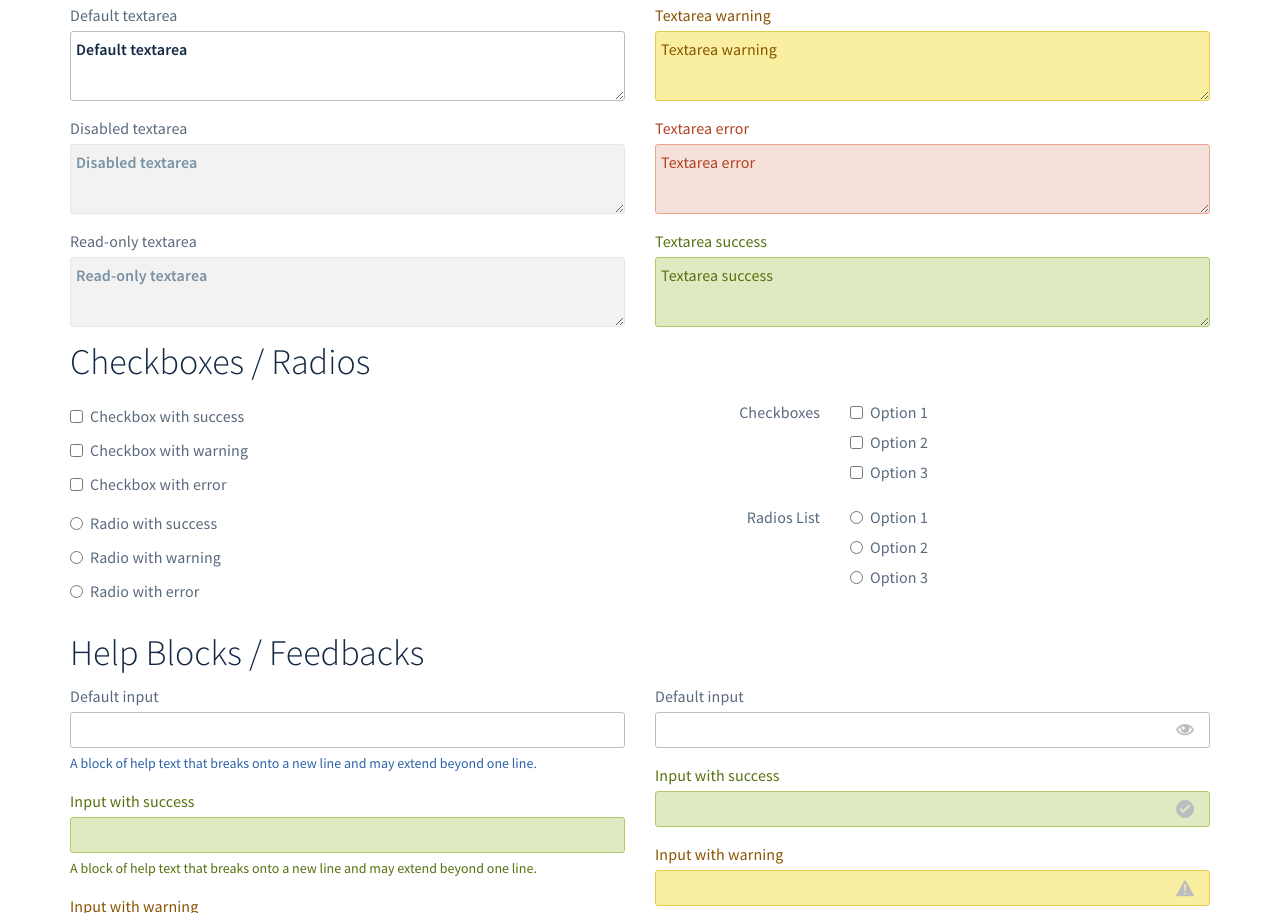
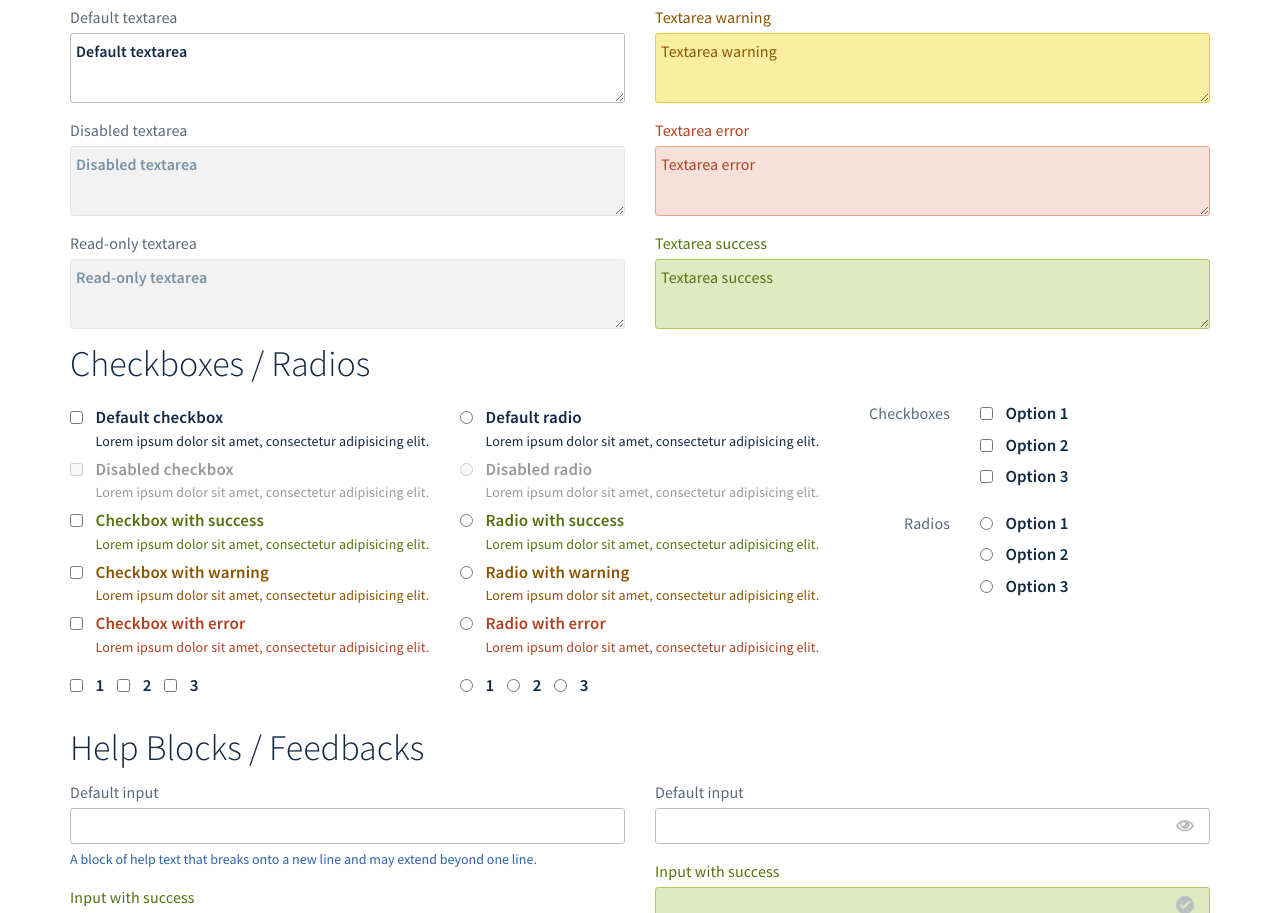
Before and after one commit to ovh/ovh-ui-kit-bs, a website: page index.html in a window 1280 px wide. Shown: the part 2778-3691 px from the top of the page. Drawn offline with Linux system fonts and the light colour scheme; files whose address does not match are found by name.

Commit message:
:sparkles: feat(bs): add form checkboxes and radios style

```diff
--- a/index.html
+++ b/index.html
@@ -520,62 +520,105 @@
 
             <h2>Checkboxes / Radios</h2>
             <div class="row" style="margin-bottom: 15px;">
-                <div class="col-lg-6">
+                <div class="col-lg-4">
 
                     <!-- Checkboxes -->
                     <div class="form-group">
-                        <div class="has-success">
                         <div class="checkbox">
                             <label>
+                                <input type="checkbox" id="checkboxDefault" value="option1"> Default checkbox
+                                <span class="checkbox-description">Lorem ipsum dolor sit amet, consectetur adipisicing elit.</span>
+                            </label>
+                        </div>
+                        <div class="checkbox disabled">
+                            <label>
+                                <input type="checkbox" id="checkboxDefault" value="option1" disabled> Disabled checkbox
+                                <span class="checkbox-description">Lorem ipsum dolor sit amet, consectetur adipisicing elit.</span>
+                            </label>
+                        </div>
+                        <div class="checkbox has-success">
+                            <label>
                                 <input type="checkbox" id="checkboxSuccess" value="option1"> Checkbox with success
-                                </label>
-                            </div>
-                        </div>
-                        <div class="has-warning">
-                            <div class="checkbox">
+                                <span class="checkbox-description">Lorem ipsum dolor sit amet, consectetur adipisicing elit.</span>
+                            </label>
+                        </div>
+                        <div class="checkbox has-warning">
                             <label>
                                 <input type="checkbox" id="checkboxWarning" value="option1"> Checkbox with warning
-                                </label>
-                            </div>
-                        </div>
-                        <div class="has-error">
-                            <div class="checkbox">
+                                <span class="checkbox-description">Lorem ipsum dolor sit amet, consectetur adipisicing elit.</span>
+                            </label>
+                        </div>
+                        <div class="checkbox has-error">
                             <label>
                                 <input type="checkbox" id="checkboxError" value="option1"> Checkbox with error
-                                </label>
-                            </div>
-                        </div>
+                                <span class="checkbox-description">Lorem ipsum dolor sit amet, consectetur adipisicing elit.</span>
+                            </label>
+                        </div>
+                    </div>
+                    <div class="form-group">
+                        <label class="checkbox-inline">
+                            <input type="checkbox" id="inlineCheckbox1" value="option1"> 1
+                        </label>
+                        <label class="checkbox-inline">
+                            <input type="checkbox" id="inlineCheckbox2" value="option2"> 2
+                        </label>
+                        <label class="checkbox-inline">
+                            <input type="checkbox" id="inlineCheckbox3" value="option3"> 3
+                        </label>
                     </div>
                     <!-- /Checkboxes -->
 
+                </div>
+                <div class="col-lg-4">
+
                     <!-- Radios -->
                     <div class="form-group">
-                        <div class="has-success">
                         <div class="radio">
                             <label>
+                                <input type="radio" id="radioDefault" value="option1"> Default radio
+                                <span class="radio-description">Lorem ipsum dolor sit amet, consectetur adipisicing elit.</span>
+                            </label>
+                        </div>
+                        <div class="radio disabled">
+                            <label>
+                                <input type="radio" id="radioDefault" value="option1" disabled> Disabled radio
+                                <span class="radio-description">Lorem ipsum dolor sit amet, consectetur adipisicing elit.</span>
+                            </label>
+                        </div>
+                        <div class="radio has-success">
+                            <label>
                                 <input type="radio" id="radioSuccess" value="option1"> Radio with success
-                                </label>
-                            </div>
-                        </div>
-                        <div class="has-warning">
-                            <div class="radio">
+                                <span class="radio-description">Lorem ipsum dolor sit amet, consectetur adipisicing elit.</span>
+                            </label>
+                        </div>
+                        <div class="radio has-warning">
                             <label>
                                 <input type="radio" id="radioWarning" value="option1"> Radio with warning
-                                </label>
-                            </div>
-                        </div>
-                        <div class="has-error">
-                            <div class="radio">
+                                <span class="radio-description">Lorem ipsum dolor sit amet, consectetur adipisicing elit.</span>
+                            </label>
+                        </div>
+                        <div class="radio has-error">
                             <label>
                                 <input type="radio" id="radioError" value="option1"> Radio with error
-                                </label>
-                            </div>
-                        </div>
+                                <span class="radio-description">Lorem ipsum dolor sit amet, consectetur adipisicing elit.</span>
+                            </label>
+                        </div>
+                    </div>
+                    <div class="form-group">
+                        <label class="radio-inline">
+                            <input type="radio" name="inlineRadioOptions" id="inlineRadio1" value="option1"> 1
+                        </label>
+                        <label class="radio-inline">
+                            <input type="radio" name="inlineRadioOptions" id="inlineRadio2" value="option2"> 2
+                        </label>
+                        <label class="radio-inline">
+                            <input type="radio" name="inlineRadioOptions" id="inlineRadio3" value="option3"> 3
+                        </label>
                     </div>
                     <!-- /Radios -->
 
                 </div>
-                <div class="col-lg-6">
+                <div class="col-lg-4">
 
                     <!-- Checkboxes List -->
                     <form class="form-horizontal">
@@ -605,7 +648,7 @@
                     <!-- Radios List -->
                     <form class="form-horizontal">
                         <div class="form-group">
-                            <label class="col-sm-4 control-label">Radios List</label>
+                            <label class="col-sm-4 control-label">Radios</label>
                             <div class="col-sm-8">
                                 <div class="radio">
                                     <label>
--- a/src/bootstrap/form.less
+++ b/src/bootstrap/form.less
@@ -6,6 +6,9 @@
 @oui-select-font-size: 14px;
 @oui-select-icon-size: 10px;
 @oui-select-selector: oui-select;
+
+@oui-checkbox-padding: calc(@oui-checkbox-size * 1.5);
+@oui-checkbox-margin: calc(-@oui-checkbox-size * 1.5);
 
 label {
     #oui > .label-normalize();
@@ -58,8 +61,41 @@ textarea.form-control { resize: vertical; }
 
 // Checkbox, Radio
 input[type="radio"],
-input[type="checkbox"] {
-    margin: @padding-base-vertical 0 0 0;
+input[type="checkbox"] { margin: @padding-base-vertical 0 0 0; }
+
+.checkbox,
+.checkbox-inline,
+.radio,
+.radio-inline {
+    &.disabled { color: @oui-color-dusty; }
+}
+
+.checkbox label,
+.checkbox-inline,
+.radio label,
+.radio-inline {
+    line-height: @oui-checkbox-line-height;
+    padding-left: @oui-checkbox-padding;
+    font-size: @oui-checkbox-size;
+    font-weight: @oui-font-semibold;
+    color: inherit;
+}
+
+.checkbox-description,
+.radio-description {
+    display: block;
+    font-size: @font-size-base;
+    font-weight: @oui-font-regular;
+}
+
+.checkbox,
+.checkbox-inline {
+    input[type="checkbox"] { margin-left: @oui-checkbox-margin; }
+}
+
+.radio,
+.radio-inline {
+    input[type="radio"] { margin-left: @oui-checkbox-margin; }
 }
 
 // Select
```
Also changed, not shown: dist/ovh-ui-kit-bs.css. Lines whose indentation alone changed are shown as unchanged.
